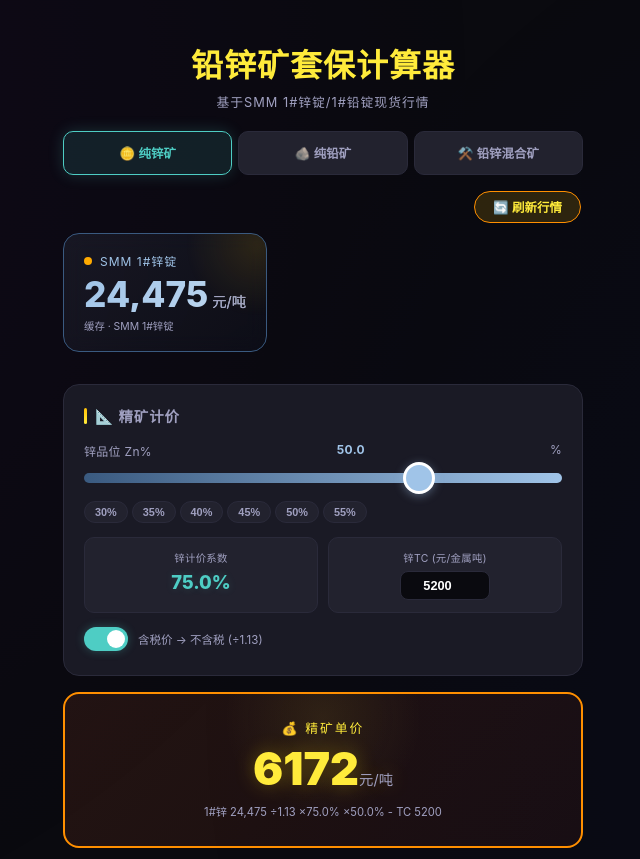
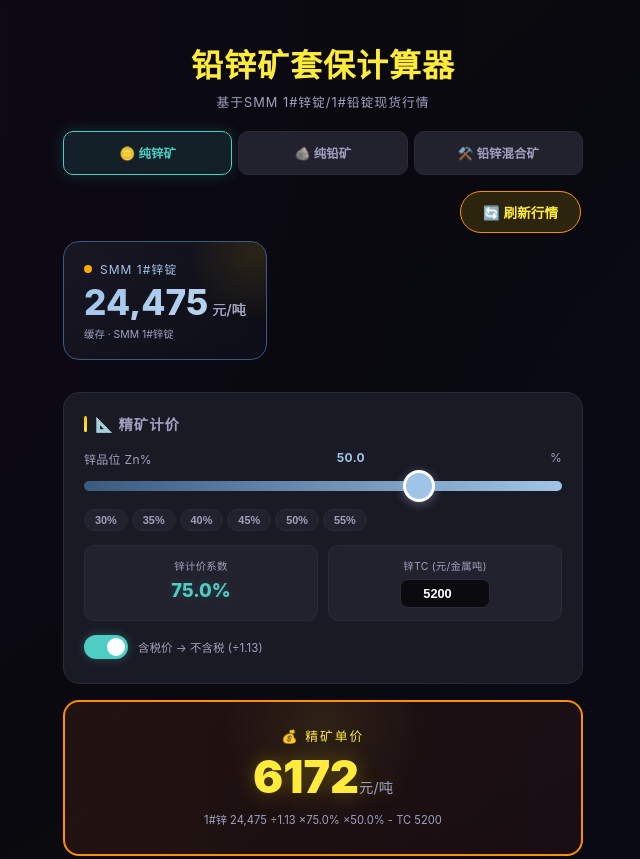
Before and after one commit to jiangjianli8/znpb-calculator, a plain HTML site: page index.html in a window 1280 px wide. Shown: the top 859 px of the page, without its empty margins (317-957 px from the left). Drawn offline with Linux system fonts and the light colour scheme; no server answers.

```diff
--- a/index.html
+++ b/index.html
@@ -795,7 +795,7 @@
   display: flex;
   justify-content: flex-end;
   align-items: center;
-  margin-bottom: 10px;
+  margin-bottom: 8px;
   margin-top: 0;
   padding-right: 2px;
 }
@@ -804,12 +804,12 @@
   background: rgba(255,193,7,0.15);
   border: 1px solid var(--primary-dark);
   color: var(--primary-light);
-  padding: 6px 18px;
-  border-radius: 20px;
-  font-size: 0.78rem;
+  padding: 10px 22px;
+  border-radius: 24px;
+  font-size: 0.85rem;
   cursor: pointer;
   transition: all 0.3s;
-  font-weight: 600;
+  font-weight: 700;
 }
 
 .refresh-bar button:hover {
```
